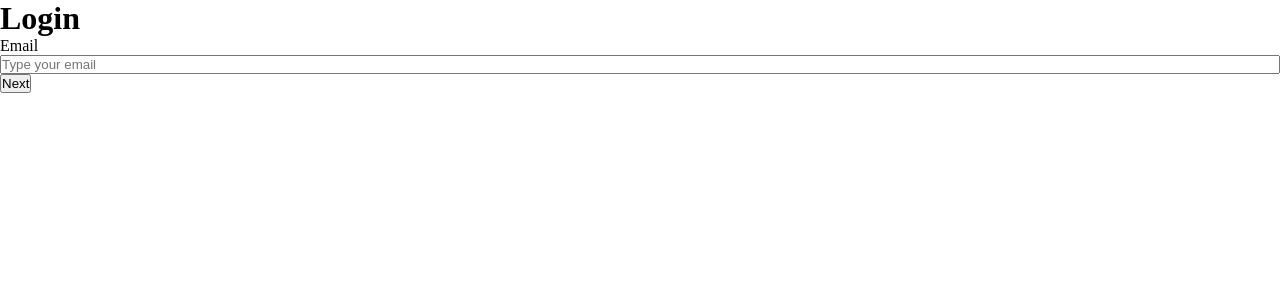
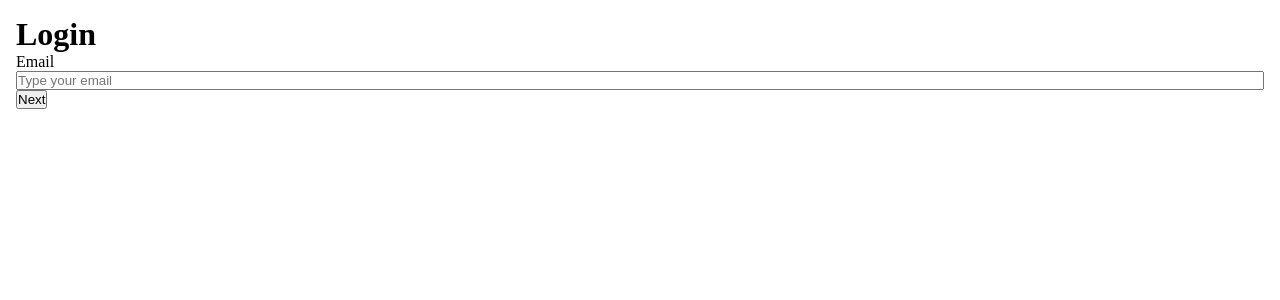
Before and after one commit to richardqcarvalho/marvel-portal, a React (Create React App) app: page /login in a window 1280 px wide. Shown: the top 300 px of the page. Built offline with nearby package versions, Linux system fonts and the light colour scheme.

Commit message:
style: pattern back home button style

```diff
--- /dev/null
+++ b/src/components/PageContainer/index.css
@@ -0,0 +1,18 @@
+.back-button {
+  width: 2rem;
+  height: 2rem;
+  cursor: pointer;
+  border-radius: 100%;
+  border: none;
+  background: var(--primary-color);
+  color: var(--secondary-color);
+}
+
+.back-button:hover {
+  background: var(--primary-color-hover);
+}
+
+.arrow-left {
+  width: 1rem;
+  height: 1rem;
+}
--- a/src/components/PageContainer/index.tsx
+++ b/src/components/PageContainer/index.tsx
@@ -1,11 +1,15 @@
 import { useNavigate } from "react-router-dom";
+import { ReactComponent as ArrowLeft } from "../../images/arrow-left.svg";
+import "./index.css";
 
 function PageContainer(props: { children: React.ReactNode }) {
   const navigate = useNavigate();
 
   return (
     <div>
-      <button onClick={() => navigate("/")}>Go back to home</button>
+      <button className="back-button" onClick={() => navigate("/")}>
+        <ArrowLeft className="arrow-left" />
+      </button>
       {props.children}
     </div>
   );
--- a/src/index.css
+++ b/src/index.css
@@ -1,3 +1,9 @@
+:root {
+  --primary-color: #ef4444;
+  --secondary-color: #f8fafc;
+  --primary-color-hover: #dc2626;
+}
+
 * {
   margin: 0;
   padding: 0;
@@ -13,6 +19,7 @@ div {
 }
 
 #root {
-  width: 100vw;
-  height: 100vh;
+  width: 100%;
+  height: 100%;
+  padding: 1rem;
 }
```
Also changed, not shown: src/images/arrow-left.svg (added).
